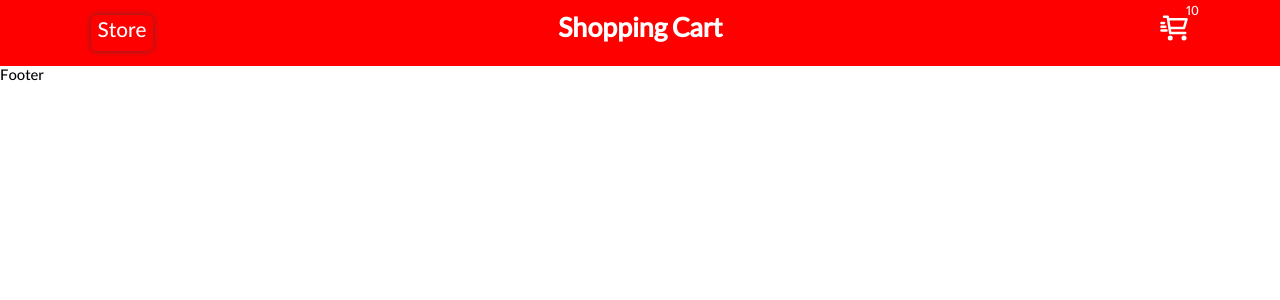
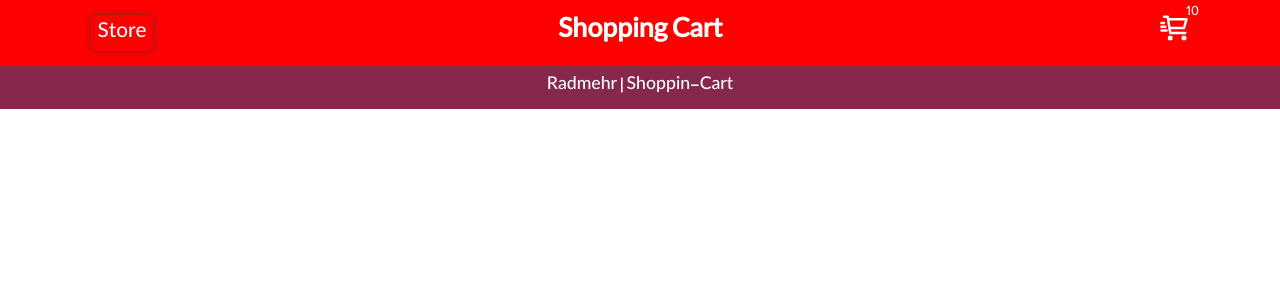
Before and after one commit to radmehr-fatemi/Shopping-cart-redux-Toolkit, a React (Vite) app: page / in a window 1280 px wide. Shown: the top 300 px of the page. Built offline with nearby package versions, Linux system fonts and the light colour scheme.

Commit message:
made the Footer

```diff
--- a/src/components/footer/Footer.jsx
+++ b/src/components/footer/Footer.jsx
@@ -1,9 +1,12 @@
 import React from 'react';
+
+//Style
+import Styled from "./Footer.module.css";
 
 const Footer = () => {
     return (
-        <div>
-            Footer
+        <div className={ Styled.footerContainer } style={{ maxWidth: "1600px" }} >
+            <span> Radmehr | Shoppin-Cart </span>
         </div>
     );
 };
--- /dev/null
+++ b/src/components/footer/Footer.module.css
@@ -0,0 +1,14 @@
+.footerContainer {
+    width: 100vw;
+    text-align: center;
+    padding: .4rem;
+    background-color: rgb(134, 39, 75);
+    color: #fff;
+}
+
+/* --------------768px--------------- */
+@media ( min-width: 768px ) {
+    .footerContainer {
+        font-size: 1.2rem;
+    }
+}
```
